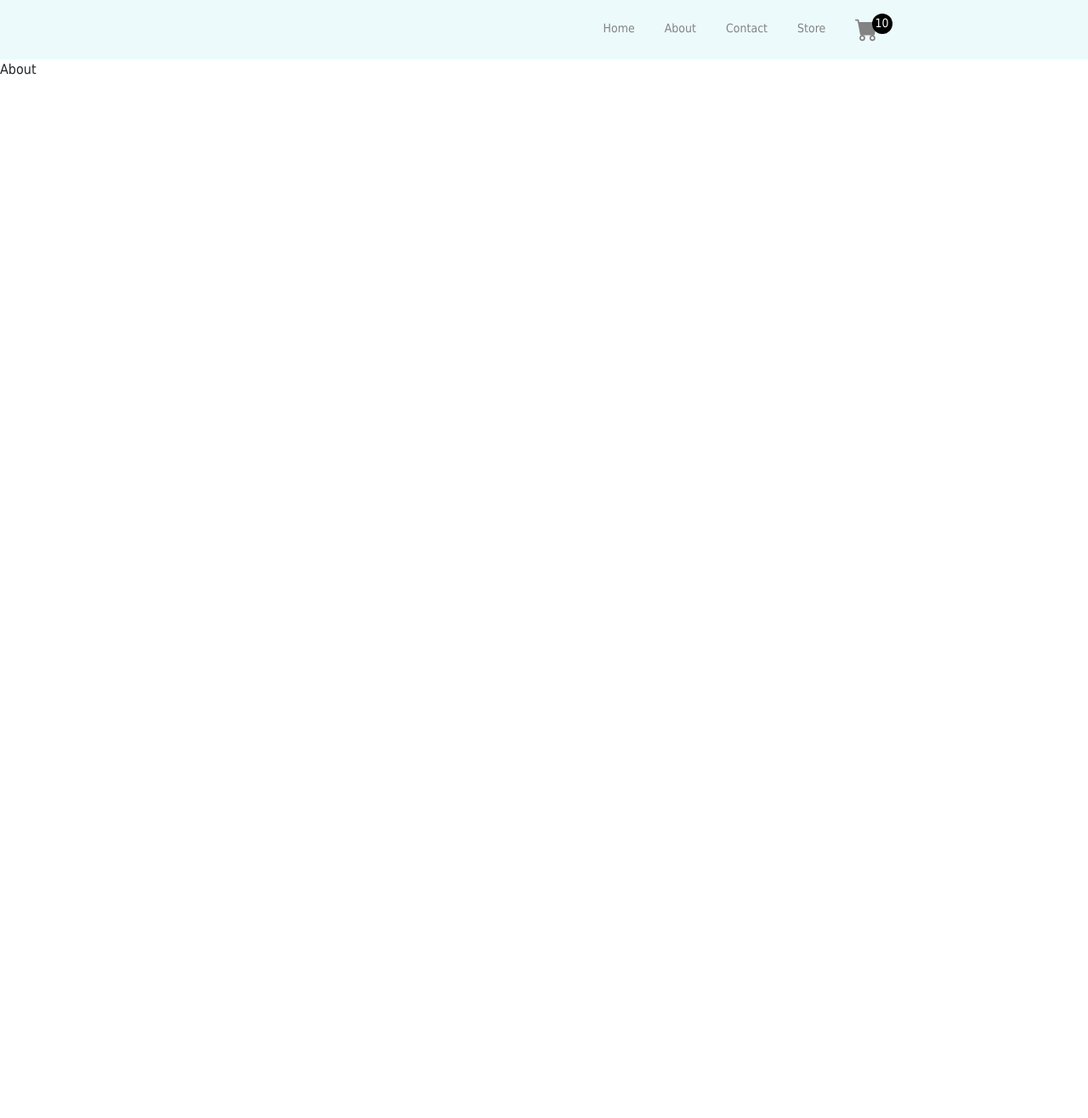
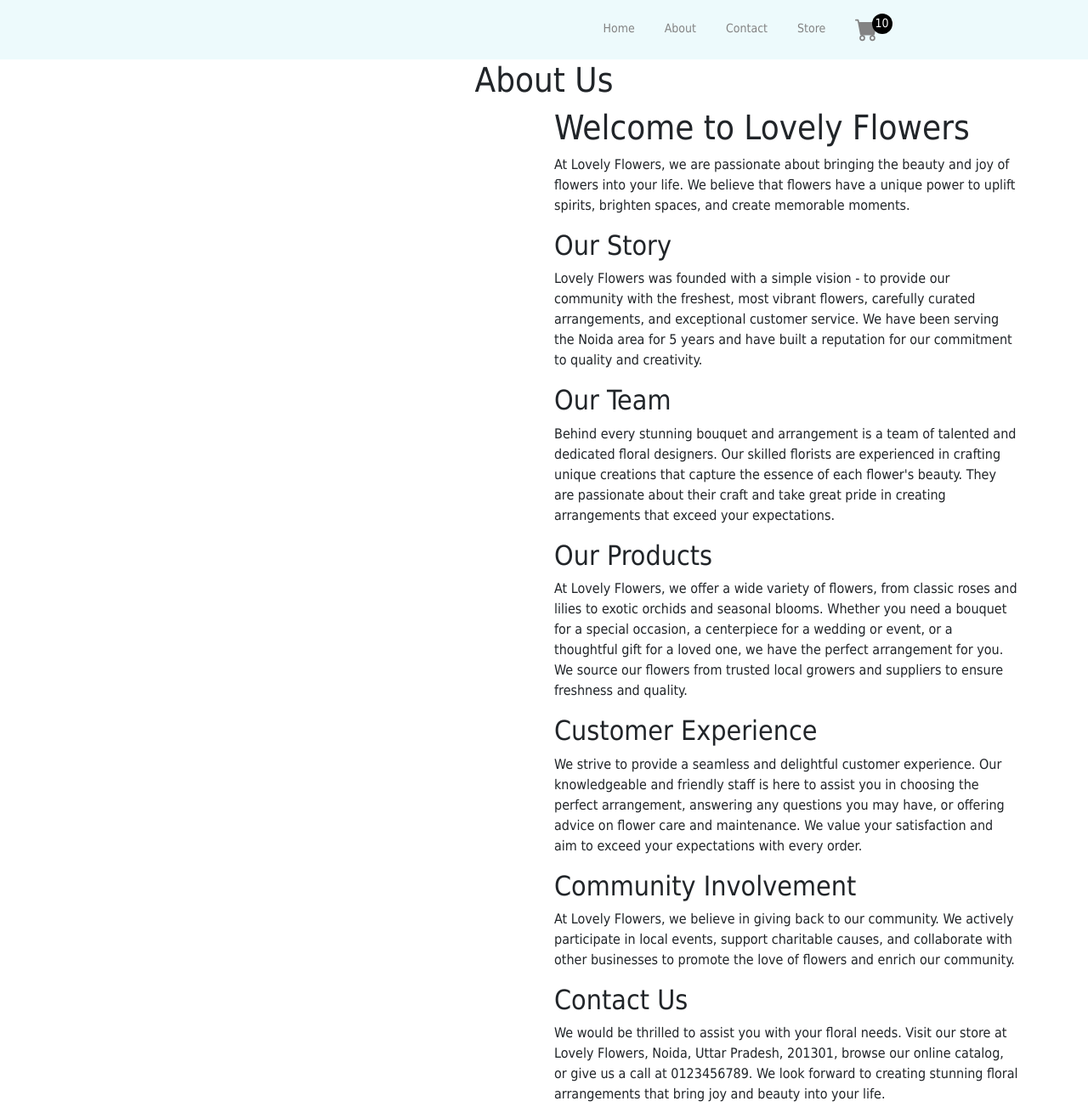
Before and after one commit to riships/flower-store, a React (Create React App) app: page /about in a window 1280 px wide. Shown: the whole page at 85% size. Before the commit the page ends 800 px from the top, so only its background shows below. Built offline with nearby package versions, Linux system fonts and the light colour scheme; no server answers.

Commit message:
list view

```diff
--- a/src/conponents/About.jsx
+++ b/src/conponents/About.jsx
@@ -1,9 +1,71 @@
-import React from 'react'
+import React from 'react';
+import { Container, Row, Col } from 'react-bootstrap';
 
 function About() {
+    const storeData = {
+        name: 'Lovely Flowers',
+        email: 'lovely@flowers.com',
+        phone: '0123456789',
+        city: 'Noida',
+        address: 'Lovely Flowers, Noida, Uttar Pradesh, 201301'
+    }
     return (
-        <div>About</div>
-    )
+        <Container>
+            <Row>
+                <Col xs={12} md={6}><h1 style={{ textAlign: 'center' }}>About Us</h1></Col>
+            </Row>
+            <Row>
+                <Col xs={12} md={6}>
+
+                </Col>
+                <Col xs={12} md={6}>
+                    <h1>Welcome to {storeData.name}</h1>
+                    <p>
+                        At {storeData.name}, we are passionate about bringing the beauty and joy of flowers into your life.
+                        We believe that flowers have a unique power to uplift spirits, brighten spaces, and create memorable moments.
+                    </p>
+                    <h2>Our Story</h2>
+                    <p>
+                        {storeData.name} was founded with a simple vision - to provide our community with the freshest,
+                        most vibrant flowers, carefully curated arrangements, and exceptional customer service.
+                        We have been serving the {storeData.city} area for 5 years and have built a reputation for our commitment to quality and creativity.
+                    </p>
+                    <h2>Our Team</h2>
+                    <p>
+                        Behind every stunning bouquet and arrangement is a team of talented and dedicated floral designers.
+                        Our skilled florists are experienced in crafting unique creations that capture the essence of each flower's beauty.
+                        They are passionate about their craft and take great pride in creating arrangements that exceed your expectations.
+                    </p>
+                    <h2>Our Products</h2>
+                    <p>
+                        At {storeData.name}, we offer a wide variety of flowers, from classic roses and lilies to exotic orchids and seasonal blooms.
+                        Whether you need a bouquet for a special occasion, a centerpiece for a wedding or event, or a thoughtful gift for a loved one,
+                        we have the perfect arrangement for you.
+                        We source our flowers from trusted local growers and suppliers to ensure freshness and quality.
+                    </p>
+                    <h2>Customer Experience</h2>
+                    <p>
+                        We strive to provide a seamless and delightful customer experience.
+                        Our knowledgeable and friendly staff is here to assist you in choosing the perfect arrangement,
+                        answering any questions you may have, or offering advice on flower care and maintenance.
+                        We value your satisfaction and aim to exceed your expectations with every order.
+                    </p>
+                    <h2>Community Involvement</h2>
+                    <p>
+                        At {storeData.name}, we believe in giving back to our community.
+                        We actively participate in local events, support charitable causes, and collaborate with other businesses to promote the love of flowers and enrich our community.
+                    </p>
+                    <h2>Contact Us</h2>
+                    <p>
+                        We would be thrilled to assist you with your floral needs.
+                        Visit our store at {storeData.address}, browse our online catalog, or give us a call at {storeData.phone}.
+                        We look forward to creating stunning floral arrangements that bring joy and beauty into your life.
+                    </p>
+                </Col>
+
+            </Row>
+        </Container >
+    );
 }
 
-export default About
+export default About;
--- a/src/conponents/AllProduct.jsx
+++ b/src/conponents/AllProduct.jsx
@@ -1,17 +1,20 @@
 import React from 'react'
 import { useFilterContext } from './context/filter-context'
-import GridView from './GridView';
+import GridView from './GridView'
+import ListView from './ListView'
 
 const AllProduct = () => {
-    const { filter_flowers, grid_view } = useFilterContext();
-    if (grid_view === true) {
+    const { filter_flowers, grid_view, isLoading } = useFilterContext();
+    if (isLoading) {
+        return <div>Loading...</div>;
+    }
+    if (grid_view === false) {
         // console.log(filter_flowers, "rishi-1");
         return <GridView product={filter_flowers} />
     }
-    if (grid_view === false) {
+    if (grid_view === true) {
         // console.log(filter_flowers, "rishi-2");
-
-        return <GridView product={filter_flowers} />
+        return <ListView product={filter_flowers} />
     }
 
 }
--- a/src/conponents/ListView.jsx
+++ b/src/conponents/ListView.jsx
@@ -1,28 +1,37 @@
 import React from 'react'
-import { CRow, CRow, CCardImage, CCardBody, CCardText } from 'react-bootstrap';
+import { Row, CardImg, Card, CardText, Col, CardTitle } from 'reactstrap';
+import { Link } from "react-router-dom";
 
 
-function ListView() {
-    return (
-        <CCard className="mb-3" style={{ maxWidth: '540px' }}>
-            <CRow className="g-0">
-                <CCol md={4}>
-                    <CCardImage src="/images/react400.jpg" />
-                </CCol>
-                <CCol md={8}>
-                    <CCardBody>
-                        <CCardTitle>Card title</CCardTitle>
-                        <CCardText>
-                            This is a wider card with supporting text below as a natural lead-in to additional
-                            content. This content is a little bit longer.
-                        </CCardText>
-                        <CCardText>
-                            <small className="text-medium-emphasis">Last updated 3 mins ago</small>
-                        </CCardText>
-                    </CCardBody>
-                </CCol>
-            </CRow>
-        </CCard>
+
+function ListView({ product }) {
+    console.table(product)
+    return (<div>
+        {
+            product.map((curEle) => {
+                const { images, id, name, description } = curEle;
+                return <Card className="mb-3" key={id} style={{ maxWidth: '540px' }}>
+                    <Row className="g-0">
+                        <Col md={4}>
+                            <Link to={`/singleproduct/${id}`}>
+                                <CardImg src={images[0].url} alt={name} />
+                            </Link>
+                        </Col>
+                        <Col md={8}>
+                            <Card>
+                                <CardTitle>{name}</CardTitle>
+                                <CardText>{description}
+                                </CardText>
+                                <CardText>
+                                    <small className="text-medium-emphasis">Last updated 3 mins ago</small>
+                                </CardText>
+                            </Card>
+                        </Col>
+                    </Row>
+                </Card>
+            })
+        }
+    </div>
     )
 }
 
--- a/src/conponents/context/filter-context.jsx
+++ b/src/conponents/context/filter-context.jsx
@@ -5,6 +5,7 @@ import reducer from "../reducers/filterReducers";
 const FilterContext = createContext();
 
 const initialState = {
+    isLoading: false,
     filter_flowers: [],
     all_flowers: [],
     grid_view: true,
```
Also changed, not shown: package.json (+4 -3 lines), 1 other file (tests, documents, lock files or other folders).
